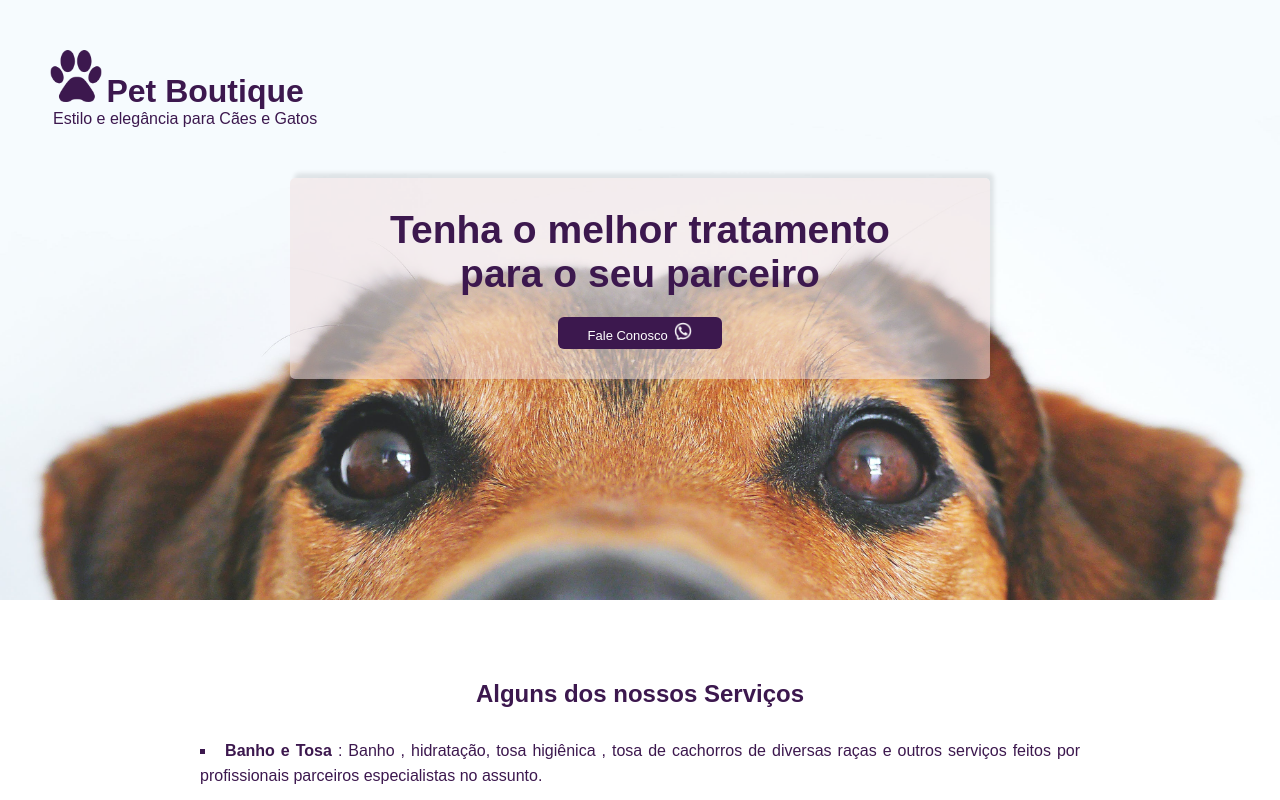
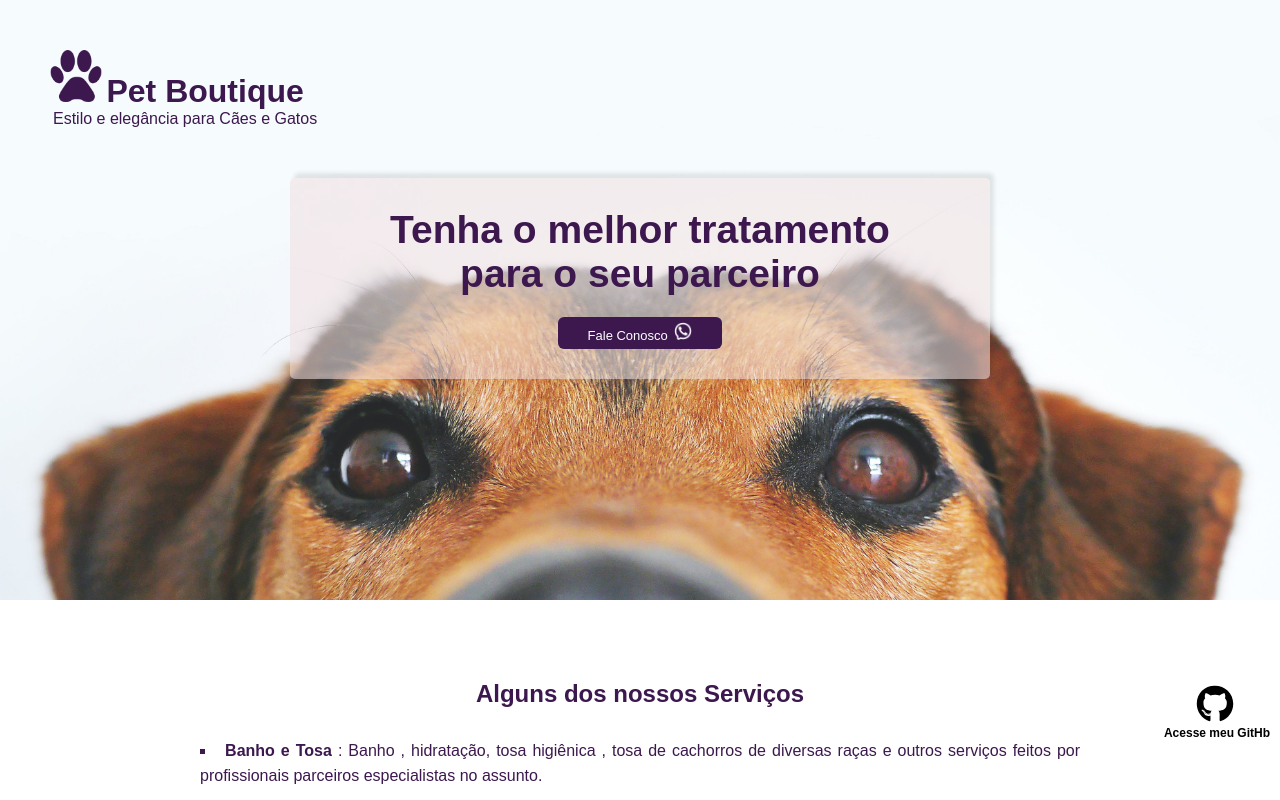
Before and after one commit to RamonLopes86/projeto-petshop, a plain HTML site: page index.html in a window 1280 px wide. Shown: the top 800 px of the page. Drawn offline with Linux system fonts and the light colour scheme.

Commit message:
ajuste final projeto

```diff
--- a/css/style.css
+++ b/css/style.css
@@ -251,7 +251,7 @@ li{
 
     position: relative;
     width: 100%;
-    height: 500px;
+    height: 580px;
 
 
 }
@@ -288,10 +288,24 @@ footer p {
 
 
 #git{
-    width: 46px;
-    position: absolute;
-    top: -7px;
-    left: 389px;
+
+    width: 80px;
+    position: fixed;
+    bottom: 70px;
+    right: 25px;
+
+
 
 
 }
+
+#ramon{
+    /* display: inline-block; */
+    position: fixed;
+    bottom: 60px;
+    right: 10px;
+    color: rgb(0, 0, 0);
+    font-size: 12px;
+    font-weight: bold;
+
+}
--- a/index.html
+++ b/index.html
@@ -161,6 +161,8 @@
                         <img id="git" src="image/GitHub-Logo.wine.svg" alt="image">
                     </a>
 
+                    <span id="ramon">Acesse meu GitHb</span>
+
 
 
 
```
